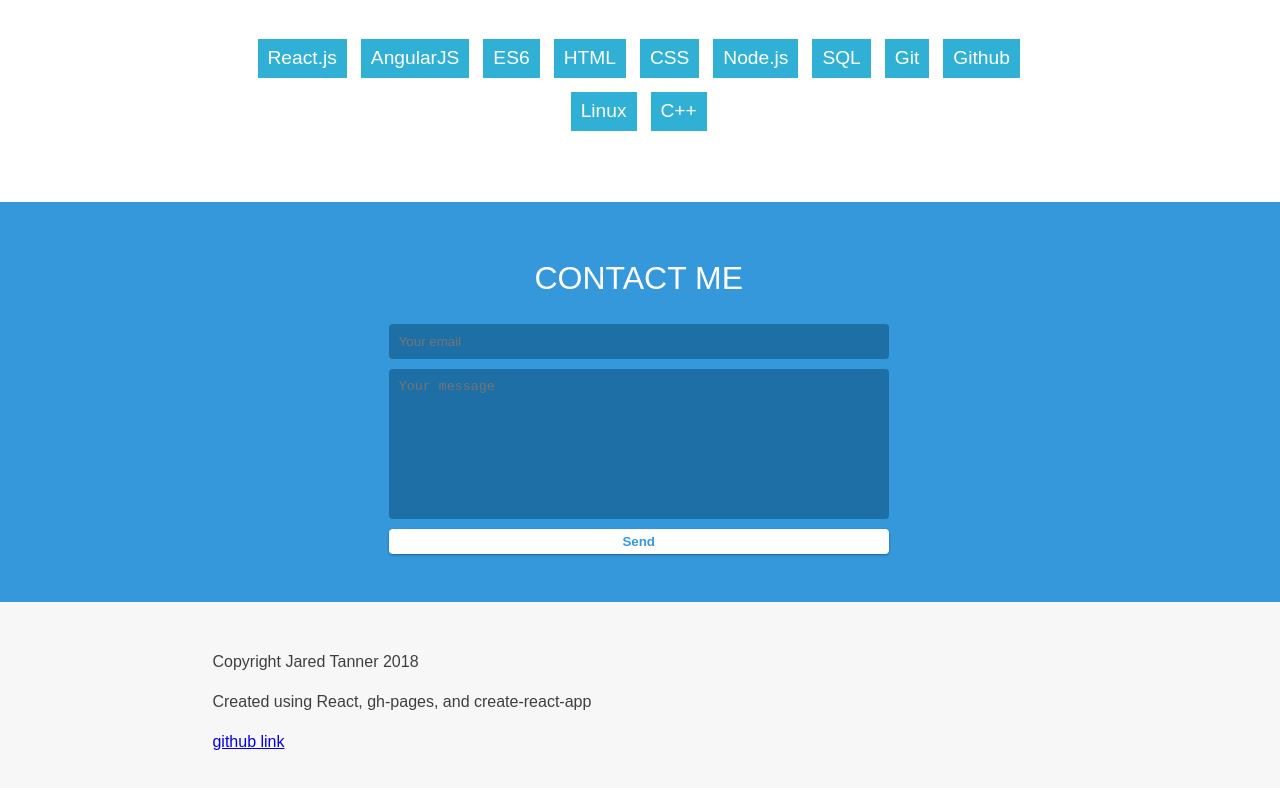
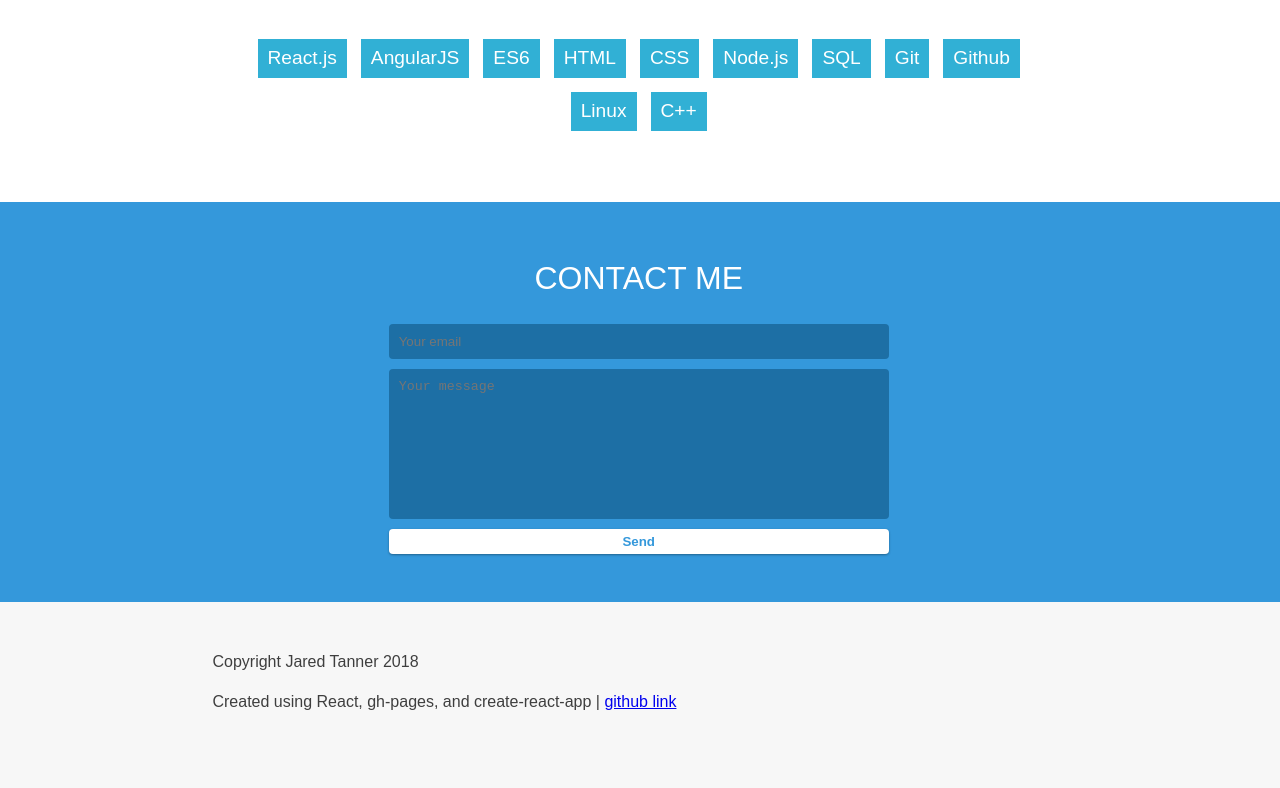
Before and after one commit to Deraj21/jaredmtanner-portfolio, a React (Create React App) app: page / in a window 1280 px wide. Shown: the part 3158-3946 px from the top of the page. Built offline with nearby package versions, Linux system fonts and the light colour scheme; the HTML template or start-up script is replaced by a standard one.

Commit message:
changed footer and readme

```diff
--- a/src/components/Footer.js
+++ b/src/components/Footer.js
@@ -12,11 +12,11 @@ export default function Footer(props) {
         </div>
         <div className="content-body">
           <p>{`Copyright ${name.first} ${name.last} ${currentYear}`}</p>
-          <p>Created using React, gh-pages, and create-react-app</p>
-          <a
-            target="_blank"
-            href="https://github.com/Deraj21/jaredmtanner-portfolio"
-          >github link</a>
+          <p>
+            <span>Created using React, gh-pages, and create-react-app</span>
+            {" | "}
+            <a target="_blank" href="https://github.com/Deraj21/jaredmtanner-portfolio/tree/master">github link</a>
+          </p>
         </div>
       </div>
       <div className="side-content"></div>
```
Also changed, not shown: 1 other file (tests, documents, lock files or other folders).
